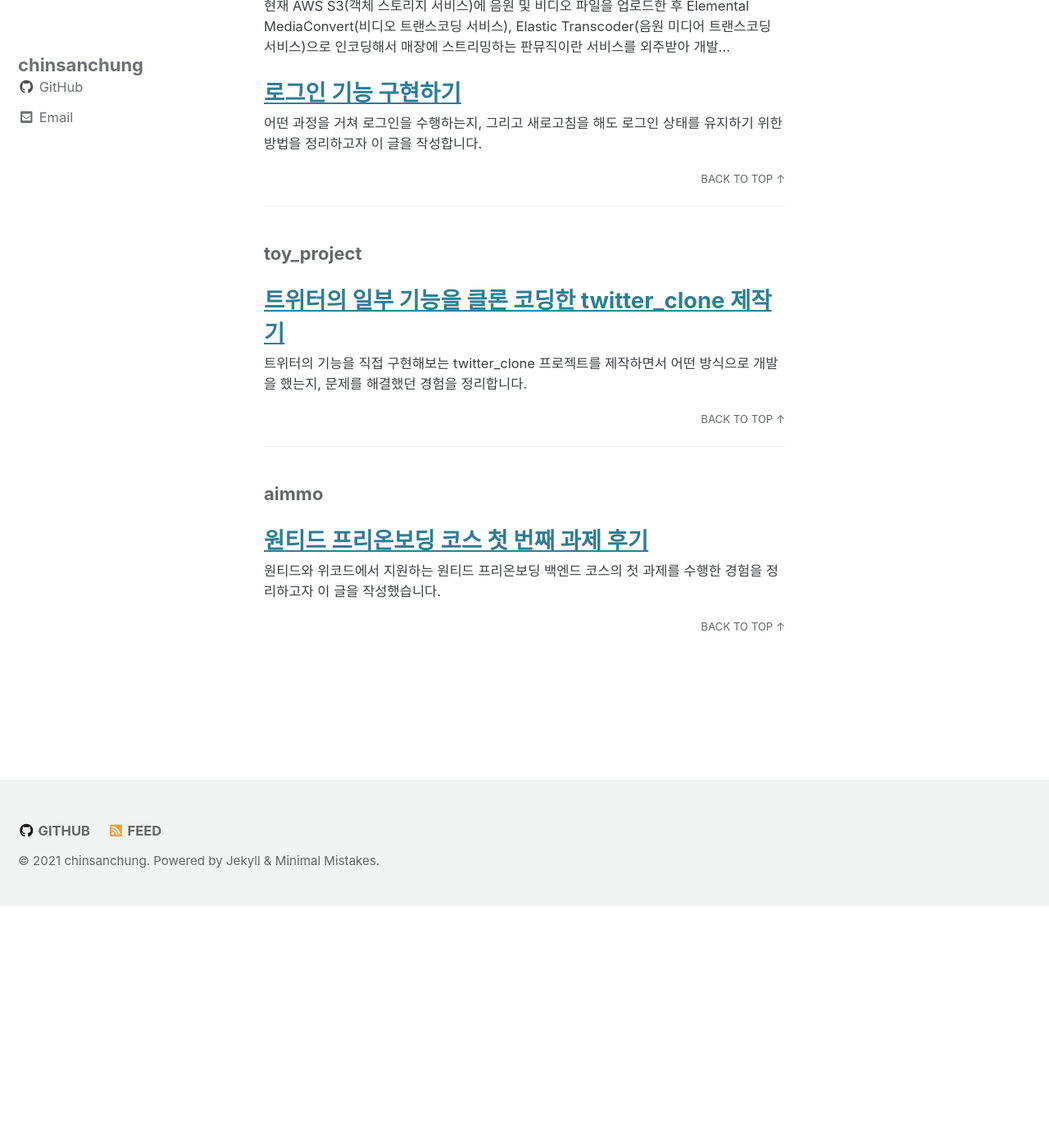
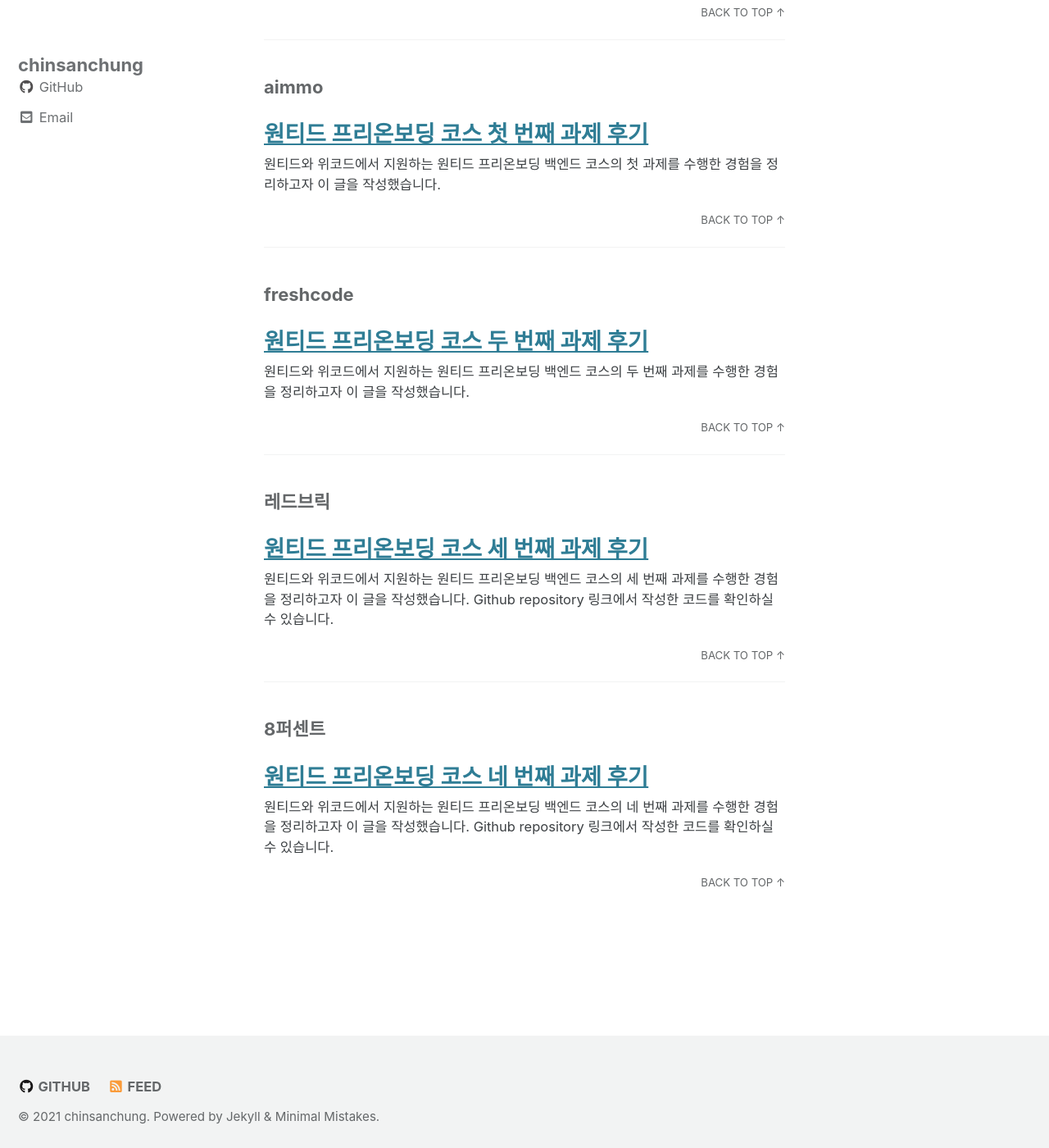
Before and after one commit to chinsanchung/chinsanchung.github.com, a Jekyll site: the page built from _pages/tag-archive.md, in a window 1280 px wide and 1400 px high, scrolled down 5573 px. Shown: the whole window at 82% size. Built offline with Jekyll 4.4.1, drawn with Linux system fonts in a browser that asks for light colours; cached includes are drawn as plain includes; before the commit the page ends 6678 px from its top, so only the background shows below that; some of the changed text lies outside the part shown.

Commit message:
태그의 오탈자 수정

```diff
--- a/_posts/2021-11-08-preonboarding-third.md
+++ b/_posts/2021-11-08-preonboarding-third.md
@@ -15,7 +15,7 @@ description: 프리온보딩 백엔드 코스의 세 번째 과제를 수행하
 tags:
   - 위코드
   - 원티드
-  - freshcode
+  - 레드브릭
 ---
 
 원티드와 위코드에서 지원하는 [원티드 프리온보딩 백엔드 코스](https://www.wanted.co.kr/events/pre_onboarding_course_4)의 세 번째 과제를 수행한 경험을 정리하고자 이 글을 작성했습니다. [Github repository 링크](https://github.com/wanted-wecode-subjects/redbrick-subject)에서 작성한 코드를 확인하실 수 있습니다.
--- a/_posts/2021-11-13-preonboarding-fourth.md
+++ b/_posts/2021-11-13-preonboarding-fourth.md
@@ -15,7 +15,7 @@ description: 프리온보딩 백엔드 코스의 네 번째 과제를 수행하
 tags:
   - 위코드
   - 원티드
-  - freshcode
+  - 8퍼센트
 ---
 
 원티드와 위코드에서 지원하는 [원티드 프리온보딩 백엔드 코스](https://www.wanted.co.kr/events/pre_onboarding_course_4)의 네 번째 과제를 수행한 경험을 정리하고자 이 글을 작성했습니다. [Github repository 링크](https://github.com/wanted-wecode-subjects/eight-percent-subject)에서 작성한 코드를 확인하실 수 있습니다.
```
